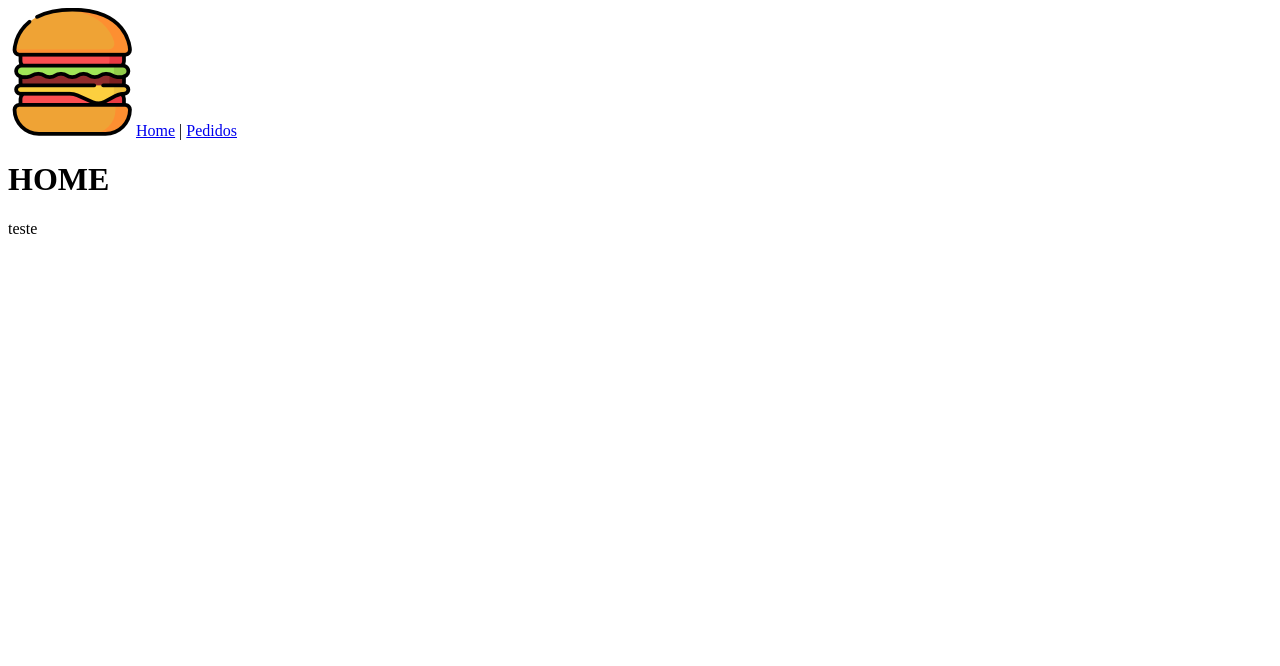
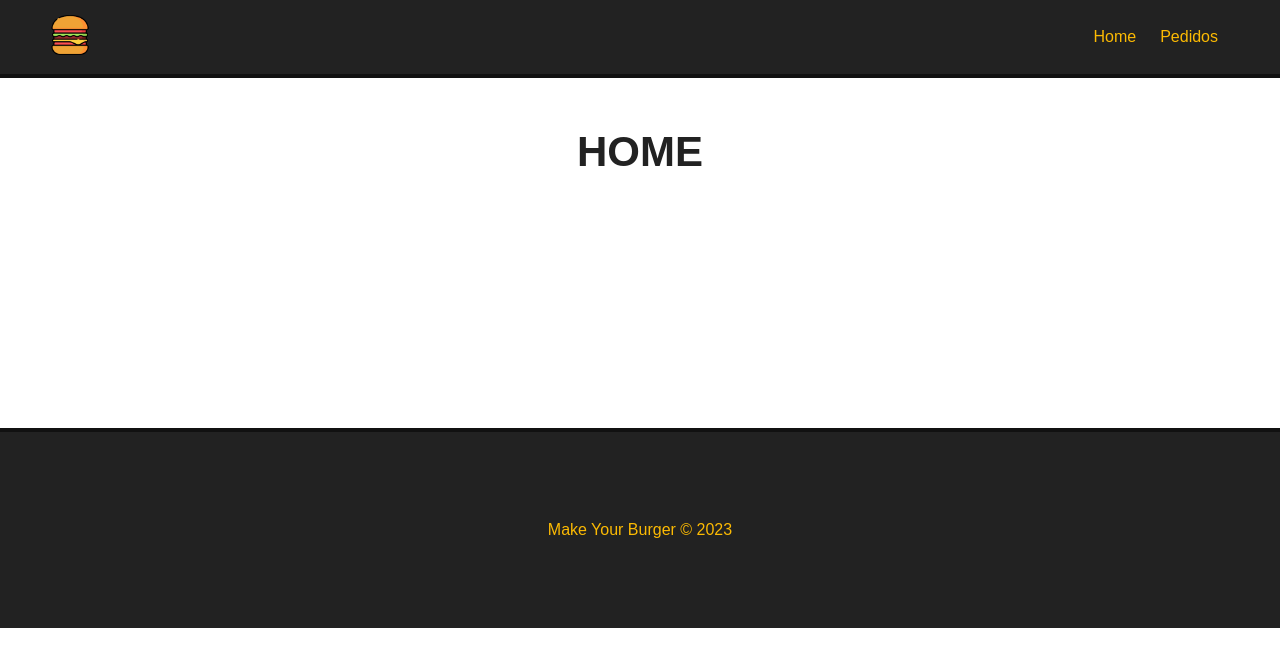
Before and after one commit to MateusSilva42/make-your-burger, a Vue app: page / in a window 1280 px wide. Shown: the top 666 px of the page. Built offline with nearby package versions, Linux system fonts and the light colour scheme.

Commit message:
create navbar and footer

```diff
--- a/src/App.vue
+++ b/src/App.vue
@@ -1,7 +1,10 @@
 <template>
-  <NavBar />
+  <div>
+    <NavBar :logo="logo_src" :alt="app_name"/>
   <router-view/>
   <Footer />
+  </div>
+
 </template>
 
 <script>
@@ -13,10 +16,34 @@
     components:{
       NavBar,
       Footer
+    },
+    data(){
+      return {
+        logo_src: '/img/logo.png',
+        app_name: 'Make Your Burger'
+      }
     }
   }
 </script>
 
 <style>
+*{
+  font-family: Arial, Helvetica, sans-serif;
+  padding: 0;
+  margin:0;
+  box-sizing: border-box;
 
+}
+
+.main-container{
+  margin:50px;
+  min-height: 250px;
+}
+
+h1{
+  text-align: center;
+  font-size: 42px;
+  margin-bottom: 30px;
+  color: #222;
+}
 </style>
--- a/src/components/Footer.vue
+++ b/src/components/Footer.vue
@@ -1,7 +1,7 @@
 <template>
-    <div>
-        <p>teste</p>
-    </div>
+    <footer>
+            <p>Make Your Burger &copy; 2023</p>
+    </footer>
 </template>
 
 <script>
@@ -9,3 +9,17 @@
         name:'Footer'
     }
 </script>
+
+<style scoped>
+    footer{
+        height: 200px;
+        background-color: #222;
+        border-top: 4px solid #111;
+        color: #fcba03;
+        display: flex;
+        align-items: center;
+        justify-content: center;
+        bottom: 0;
+        width: 100%;
+    }
+</style>
--- a/src/components/NavBar.vue
+++ b/src/components/NavBar.vue
@@ -1,20 +1,51 @@
 <template>
-  <nav>
-    <router-link to="/">
-        <img src="../../public/img/logo.png" id="logo">
+  <nav id="nav">
+    <router-link to="/" id="logo-url">
+        <img :src="logo" :alt="alt" id="logo">
     </router-link>
-    <router-link to="/">Home</router-link> |
+    <router-link to="/">Home</router-link>
     <router-link to="/Pedidos">Pedidos</router-link>
   </nav>
 </template>
 
 <script>
 export default{
-    name:'NavBar'
+    name:'NavBar',
+    props: ["logo", "alt"],
 }
 
 </script>
 
-<style>
+<style scoped>
+
+#nav{
+    background-color: #222;
+    border-bottom: 4px solid #111;
+    padding: 15px 50px;
+    display: flex;
+    justify-content: flex-end;
+    align-items: center;
+}
+
+#nav #logo-url{
+    margin: auto;
+    margin-left: 0;
+}
+
+#logo {
+    width: 40px;
+    height: 40px;
+}
+
+#nav a {
+    color: #fcba03;
+    text-decoration: none;
+    margin: 12px;
+    transition: .5s;
+}
+
+#nav a:hover {
+    color: #fff;
+}
 
 </style>
--- a/src/views/HomeView.vue
+++ b/src/views/HomeView.vue
@@ -1,5 +1,5 @@
 <template>
-  <div class="home">
+  <div class="main-container">
     <h1>HOME</h1>
   </div>
 </template>
--- a/src/views/PedidosView.vue
+++ b/src/views/PedidosView.vue
@@ -1,5 +1,5 @@
 <template>
-  <div>
+  <div class="main-container">
     <h1>PEDIDOS</h1>
   </div>
 </template>
```
